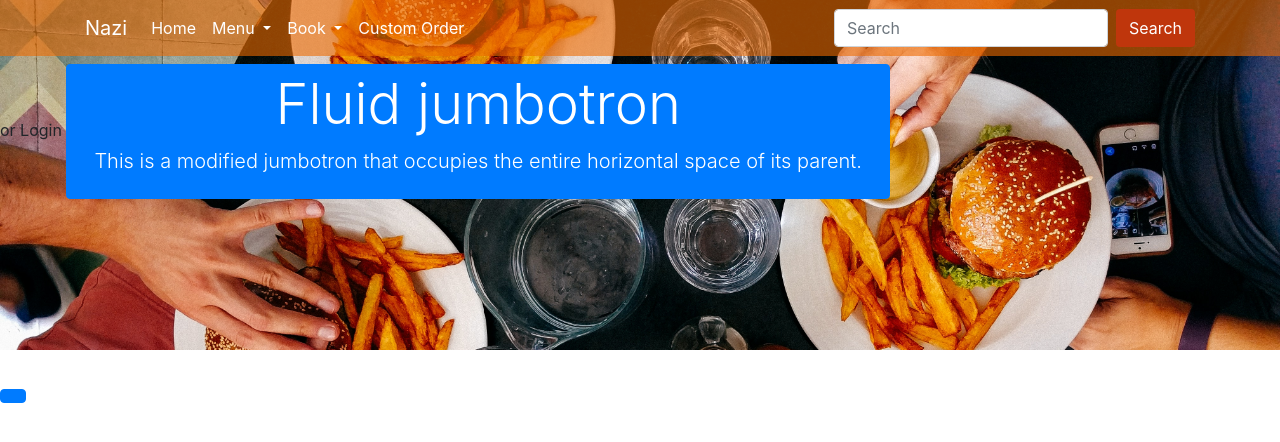
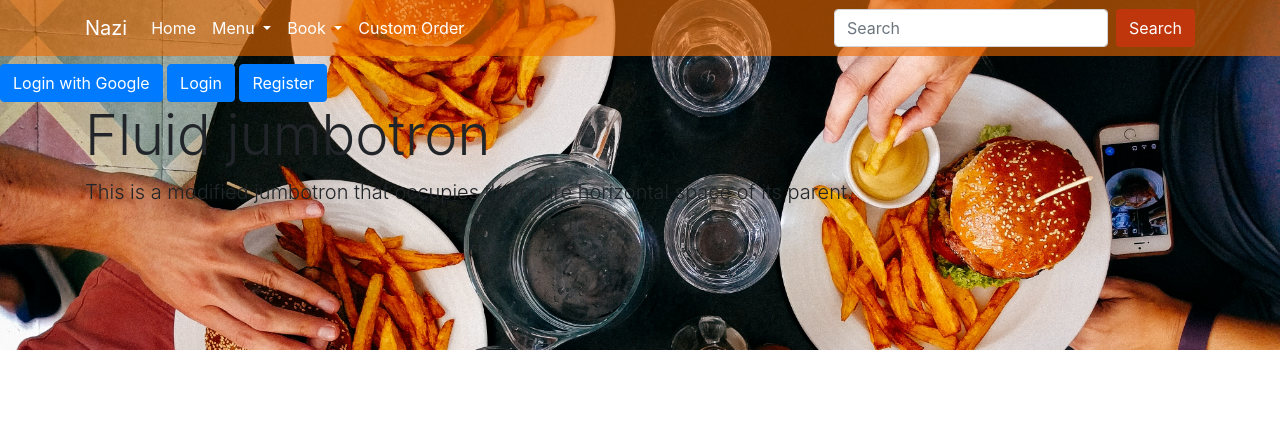
Before and after one commit to chirchir12/restaurant, a Django app: page / in a window 1280 px wide. Shown: the top 442 px of the page. Run offline with Django 3.2, Linux system fonts and the light colour scheme; some libraries are stand-ins or nearby versions.

Commit message:
Added account links

```diff
--- a/menu/templates/menu/index.html
+++ b/menu/templates/menu/index.html
@@ -4,7 +4,16 @@
 
 {% block content %}
 <div class="jumbotron jumbotron-fluid">
-  or Login  <a class="btn btn-primary" href="{% url 'social:begin' 'google-oauth2' %}">
+
+  {%if user.is_authenticated%}
+    <p> <a class="btn btn-primary" href="{% url 'social:begin' 'google-oauth2' %}">Logout</a>
+      {{user}}
+</p>
+{%else%}
+<a class="btn btn-primary" href="{% url 'social:begin' 'google-oauth2' %}">Login with Google</a>
+<a class="btn btn-primary" href="{% url 'login' %}">Login</a>
+<a class="btn btn-primary" href="{% url 'register' %}">Register</a>
+{%endif%}
     <div class="layer">
         <div class="container">
           <h1 class="display-4">Fluid jumbotron</h1>
```
